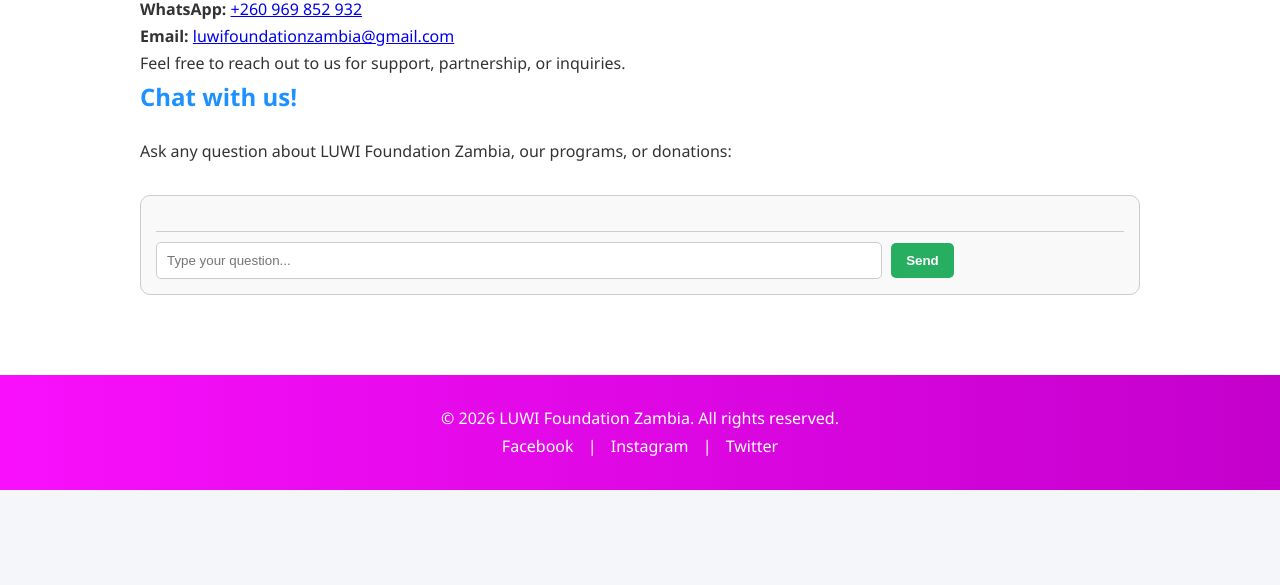
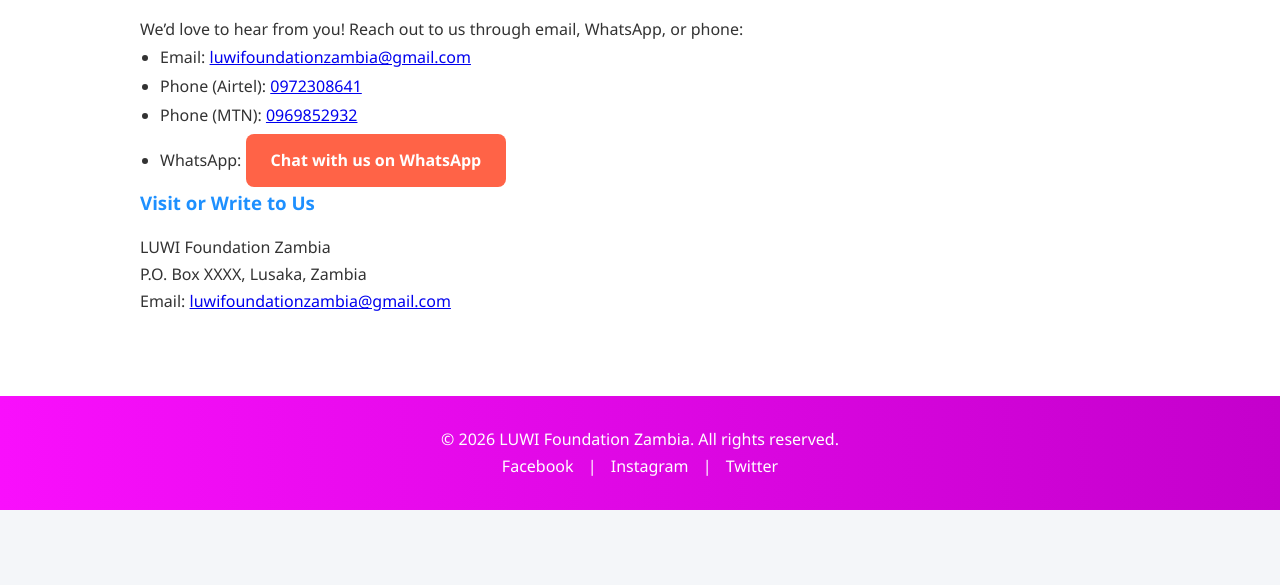
Before and after one commit to bonafidemulunga-bit/luwi-foundation-web, a plain HTML site: page contact.html in a window 1280 px wide. Shown: the part 215-800 px from the top of the page. Drawn offline with Linux system fonts and the light colour scheme.

Commit message:
Refactor contact.html to remove chatbox functionality

```diff
--- a/contact.html
+++ b/contact.html
@@ -4,69 +4,12 @@
 <meta charset="UTF-8">
 <meta name="viewport" content="width=device-width, initial-scale=1.0">
 <title>Contact LUWI Foundation Zambia</title>
-<link rel="stylesheet" href="style.css"> <!-- Use shared CSS for consistency -->
-<style>
-/* Chatbox-specific overrides */
-.chatbox {
-    border: 1px solid #ccc;
-    border-radius: 10px;
-    padding: 15px;
-    margin-top: 30px;
-    background: #f9f9f9;
-}
-
-.chat-messages {
-    max-height: 300px;
-    overflow-y: auto;
-    padding: 10px;
-    border-bottom: 1px solid #ccc;
-}
-
-.chat-message {
-    margin: 10px 0;
-}
-
-.user {
-    text-align: right;
-    color: #2c3e50;
-    font-weight: 600;
-}
-
-.bot {
-    text-align: left;
-    color: #27ae60;
-    font-weight: 600;
-}
-
-input[type="text"] {
-    width: 75%;
-    padding: 10px;
-    margin-top: 10px;
-    border-radius: 5px;
-    border: 1px solid #ccc;
-}
-
-button {
-    padding: 10px 15px;
-    border: none;
-    border-radius:5px;
-    background: #27ae60;
-    color: white;
-    font-weight: 600;
-    cursor: pointer;
-    margin-left: 5px;
-}
-
-button:hover {
-    background: #219150;
-}
-</style>
+<link rel="stylesheet" href="style.css">
 </head>
 <body>
 
-<!-- HEADER -->
 <header>
-<img src="images/logo.png" alt="LUWI Foundation Zambia Logo" class="logo">
+    <img src="images/logo.png" alt="LUWI Foundation Logo" class="logo">
     <nav>
         <ul>
             <li><a href="index.html">Home</a></li>
@@ -78,31 +21,32 @@
     </nav>
 </header>
 
-<!-- MAIN CONTACT SECTION -->
 <section class="section-light">
     <div class="content-container">
-<h1>Contact LUWI Foundation Zambia</h1>
+        <h2>Contact Us</h2>
+        <p>We’d love to hear from you! Reach out to us through email, WhatsApp, or phone:</p>
 
-<p><strong>WhatsApp:</strong>
-    <a href="https://wa.me/260969852932" target="_blank">+260 969 852 932</a>
+        <ul>
+            <li>Email: <a href="mailto:luwifoundationzambia@gmail.com">luwifoundationzambia@gmail.com</a></li>
+            <li>Phone (Airtel): <a href="tel:0972308641">0972308641</a></li>
+            <li>Phone (MTN): <a href="tel:0969852932">0969852932</a></li>
+            <li>WhatsApp:
+                <a href="https://wa.me/260969852932?text=Hello%20LUWI%20Foundation,%20I%20would%20like%20to%20know%20more%20about%20your%20programs%20and%20how%20I%20can%20support."
+                   target="_blank" class="btn">
+                   Chat with us on WhatsApp
+                </a>
+            </li>
+        </ul>
+
+        <h3>Visit or Write to Us</h3>
+        <p>
+            LUWI Foundation Zambia <br>
+            P.O. Box XXXX, Lusaka, Zambia <br>
+            Email: <a href="mailto:luwifoundationzambia@gmail.com">luwifoundationzambia@gmail.com</a>
         </p>
-<p><strong>Email:</strong>
-    <a href="mailto:luwifoundationzambia@gmail.com">luwifoundationzambia@gmail.com</a>
-</p>
-<p>Feel free to reach out to us for support, partnership, or inquiries.</p>
-
-<h2>Chat with us!</h2>
-<p>Ask any question about LUWI Foundation Zambia, our programs, or donations:</p>
-
-<div class="chatbox">
-    <div class="chat-messages" id="chatMessages"></div>
-    <input type="text" id="userInput" placeholder="Type your question..." />
-    <button onclick="sendMessage()">Send</button>
-</div>
     </div>
 </section>
 
-<!-- FOOTER -->
 <footer>
     <p>© 2026 LUWI Foundation Zambia. All rights reserved.</p>
     <p>
@@ -110,49 +54,5 @@
     </p>
 </footer>
 
-<script>
-const chatMessages = document.getElementById('chatMessages');
-
-// Predefined Q&A for LUWI Foundation Zambia
-const responses = [
-    { question: /programs|activities/i, answer: "LUWI Foundation Zambia runs programs in Education Support, Community Empowerment, Emergency Relief, and Awareness Campaigns." },
-    { question: /donate|contribute/i, answer: "You can donate via Airtel or MTN mobile money, bank transfer, or material donations. Please visit our Donate page for details." },
-    { question: /contact|reach/i, answer: "You can contact us via WhatsApp +260 969 852 932 or email luwifoundationzambia@gmail.com." },
-    { question: /education/i, answer: "Our Education Support Program provides school fees, uniforms, books, and mentorship to vulnerable students." },
-    { question: /community|empowerment/i, answer: "Our Community Empowerment Program offers skills training, workshops, and mentorship for youth and women." },
-    { question: /emergency|relief/i, answer: "We support families in crisis with food, essential supplies, and temporary shelter." },
-    { question: /awareness/i, answer: "Our Awareness Programs cover health, hygiene, gender equality, child protection, and environmental conservation." },
-    { question: /.*/, answer: "Sorry, I am not sure about that. Please contact us directly via WhatsApp or email for more information." }
-];
-
-function sendMessage() {
-    const userInput = document.getElementById('userInput').value.trim();
-    if (!userInput) return;
-
-    // Display user message
-    const userMessageDiv = document.createElement('div');
-    userMessageDiv.className = 'chat-message user';
-    userMessageDiv.textContent = userInput;
-    chatMessages.appendChild(userMessageDiv);
-
-    // Get bot response
-    let answer = "Sorry, I am not sure about that. Please contact us directly via WhatsApp or email.";
-    for (let r of responses) {
-        if (r.question.test(userInput)) {
-            answer = r.answer;
-            break;
-        }
-    }
-
-    const botMessageDiv = document.createElement('div');
-    botMessageDiv.className = 'chat-message bot';
-    botMessageDiv.textContent = answer;
-    chatMessages.appendChild(botMessageDiv);
-
-    // Clear input and scroll to bottom
-    document.getElementById('userInput').value = '';
-    chatMessages.scrollTop = chatMessages.scrollHeight;
-}
-</script>
 </body>
 </html>
```
Lines whose indentation alone changed are shown as unchanged.
